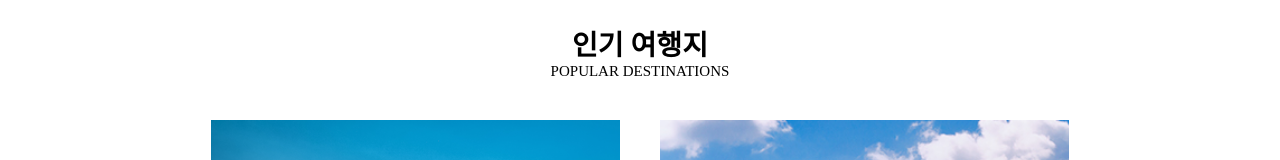
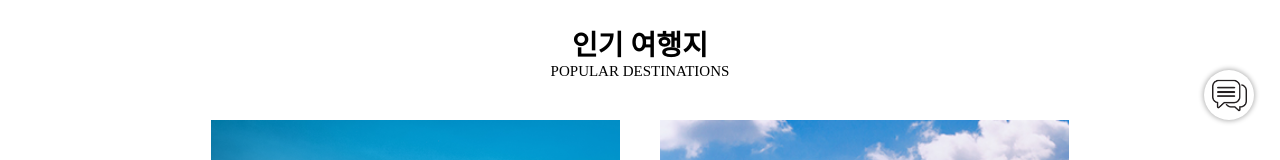
Before and after one commit to dsteamproject/DSTravel_FrontEnd, a Vue app: page / in a window 1280 px wide. Shown: the part 640-800 px from the top of the page. Built offline with nearby package versions, Linux system fonts and the light colour scheme; what @ckeditor/ckeditor5-vue, @fawmi/vue-google-maps, v-calendar, vue-easy-lightbox would draw is missing.

Commit message:
2021-11-04
비로그인시 접속제한 페이지 url 차단하기 완료
로그인시 로그인페이지 회원가입 url 페이지 차단 완료

```diff
--- a/src/App.vue
+++ b/src/App.vue
@@ -89,6 +89,7 @@
 <script>
 import { Search } from "@element-plus/icons";
 export default {
+
   components: {
     Search,
   },
@@ -127,6 +128,8 @@ export default {
 
   },
   created() {
+
+
     if (this.token !== null) {
       this.logined = true;
     }
--- a/src/components/Menu1.vue
+++ b/src/components/Menu1.vue
@@ -1,5 +1,6 @@
 <template>
   <div class="wrap"  >
+    <div class="fixedbtn"></div>
     <div class="wrap_in">
       <el-carousel height="480px">
         <el-carousel-item v-for="item in 3" :key="item"> </el-carousel-item>
@@ -284,6 +285,24 @@ export default {
 </script>
 
 <style scoped>
+.fixedbtn{
+  width:50px;
+  height: 50px;
+  border-radius: 50%;
+  background: rgb(205, 242, 248);
+  text-align: center;
+  display: table-cell;
+  vertical-align: middle;
+  box-shadow: 0px 0px 5px 1px rgba(0, 0, 0, 0.3);
+  position:fixed;
+  bottom:5%;
+  right:2%;
+  cursor: pointer;
+  background: url(../assets/queicon.png) no-repeat;
+  background-size: 70%;
+  background-position: center;
+
+}
 .traveltitle {
   color: #000;
   font-size: 25px;
--- a/src/components/board.vue
+++ b/src/components/board.vue
@@ -44,8 +44,11 @@
       </div>
       <div class="right1">
         <router-view></router-view>
+
       </div>
+
     </div>
+        <div class="br"></div>
   </div>
 </template>
 
@@ -130,6 +133,10 @@ export default {
 </script>
 
 <style scoped>
+.br{
+  height: 200px;
+  clear: both;
+}
 .mainimg_text{
       padding-top:70px;
       width: 1040px;
--- a/src/components/free.vue
+++ b/src/components/free.vue
@@ -73,8 +73,11 @@
       >
       </el-pagination>
       <button class="wrbtn" @click="writer">글 쓰기</button>
+
     </div>
+
   </div>
+
 </template>
 
 <script>
@@ -224,6 +227,9 @@ export default {
 };
 </script>
 <style>
+.asdddd{
+  clear:both;
+}
 .asd{
 
   margin-bottom: 8px;
@@ -279,7 +285,7 @@ export default {
   color: white;
   margin-top: 20px;
   border-radius: 2px 2px 2px 2px;
-  margin-bottom: 50px;
+
 }
 .sbtn {
   padding: 10px 35px;
--- a/src/components/freecontent.vue
+++ b/src/components/freecontent.vue
@@ -46,7 +46,8 @@
 
 
                 <div class="reply_in">
-              <span v-if="this.repch !==index">{{item.reply}}</span>
+              <!--<span v-if="this.repch !==index" v-html="item.reply"></span>-->
+              <textarea v-html="item.reply" disabled class="replychange1" v-if="this.repch !==index"></textarea>
               <div class="btn_replybox">
               <textarea class="replychange" v-model="item.reply" v-if="this.repch=== index"></textarea>
                 <button v-if="this.repch=== index " @click="cancelreply(index)" class="cancel">취소</button> <span v-if="this.repch=== index">│</span><button v-if="this.repch=== index" @click="changereply(index)" class="confirm">수정</button>
@@ -222,6 +223,7 @@ export default {
       }
     },
     async writereply(){
+      console.log(this.replytext)
       if(this.replytext===""){
         alert("댓글을 입력해주세요")
         }else{
@@ -338,6 +340,17 @@ export default {
   border:none;
    background: none;
    padding:3px;
+}
+.replychange1{
+    width: 100%;
+    height: 85px;
+ background: white;
+  outline: 0;
+  box-sizing: border-box;
+  resize: none;
+  padding:10px;
+  border:none;
+  font-size:15px;
 }
 .replychange{
     width: 100%;
--- a/src/routes/index.js
+++ b/src/routes/index.js
@@ -34,24 +34,25 @@ import mytr from '@/components/mmtr'
 import sample from '@/components/sample'
 
 const routes = [
-    { path: '/', name: "Menu1", component: Menu1 },
-    { path: '/login', name: "login", component: login },
+    {
+        path: '/', name: "Menu1", component: Menu1 },
+    { path: '/login', name: "login", component: login ,meta :{auth:true} },
     { path: '/sample', name: "sample", component: sample },
     { path: '/join', name: "join", component: join },
     { path: '/search', name: "search", component: search },
     { path: '/airline', name: "airline", component: airline },
 
     { path: '/car', name: "car", component: car },
-    { path: '/freewrite', name: "freewrite", component: freewrite },
+    { path: '/freewrite', name: "freewrite", component: freewrite , meta :{auth2:true}, },
     { path: '/freecontent', name: "freecontent", component: freecontent },
-    { path: '/freechange', name: "freechange", component: freechange },
+    { path: '/freechange', name: "freechange", component: freechange ,meta :{auth2:true} },
 
     { path: '/vs', name: "vs", component: vs },
     { path: '/vsseoul', name: "vsseoul", component: vsseoul },
     { path: '/hotel', name: "hotel", component: hotel },
     { path: '/hotelcontent', name: "hotelcontent", component: hotelcontent },
     {
-        path: '/find', name: "find", component: find,
+        path: '/find', name: "find", component: find, meta :{auth:true},
         children: [
             { path: '/find/id', component: findid },
             { path: '/find/pw', component: findpw }
@@ -67,7 +68,7 @@ const routes = [
         ]
     },
     {
-        path: '/mypage', name: "mypage", component: mypage,
+        path: '/mypage', name: "mypage", component: mypage, meta :{auth2:true},
         children: [
             {path:'/mypage/mypw', component:mypagemypw},
             {path:'/mypage/myinfo', component:mypagemyinfo},
@@ -85,6 +86,7 @@ const routes = [
     },
 ];
 
+
 const router = createRouter({
     history: createWebHistory(),
 
@@ -92,4 +94,23 @@ const router = createRouter({
 
     routes,
 });
+
+router.beforeEach(function (to, from, next) {
+
+
+    const token = sessionStorage.getItem("TOKEN");
+    console.log(token);
+    console.log("123")
+    if (to.meta.auth && token !== null) { // 로그인시 막기
+        console.log(from);
+        next('/')
+        return;
+    }
+    if (to.meta.auth2 && token === null) {  //비로그인시 막기
+        console.log("잘못된 접근입니다");
+        next('/')
+        return;
+    }
+    next();
+})
 export default router;
```
Also changed, not shown: src/assets/queicon.png (added), 1 other file (tests, documents, lock files or other folders).
